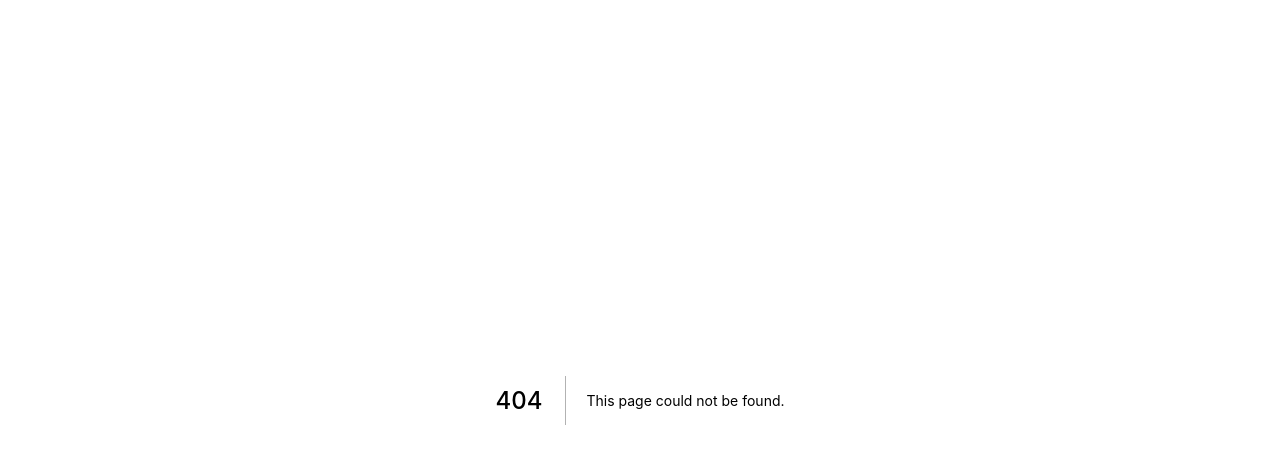
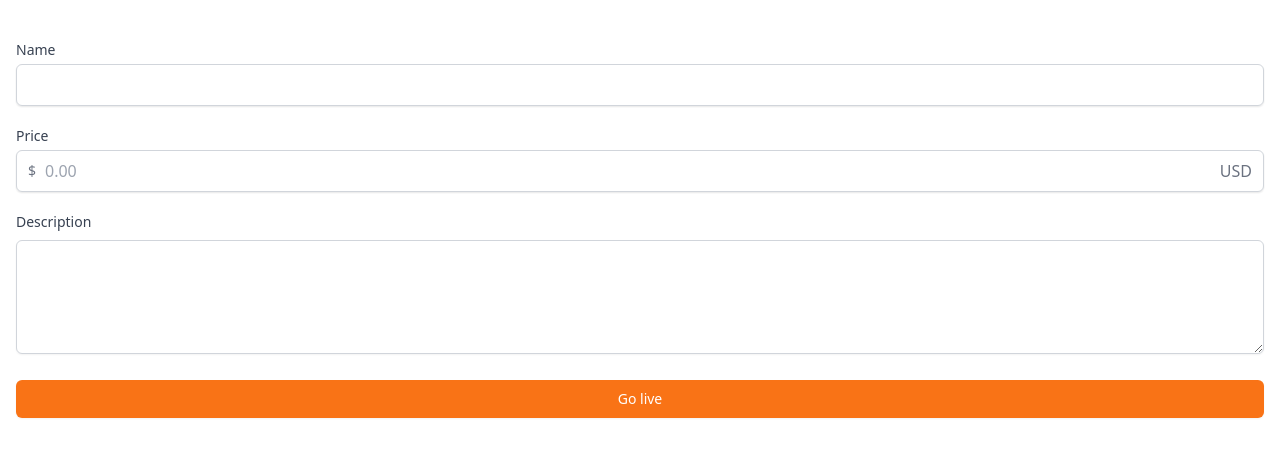
Before and after one commit to chl89828/carrot-clone, a Next.js app: page /streams/create in a window 1280 px wide. Before the commit this address had no page. Shown: the top 456 px of the page. Built offline with nearby package versions, Linux system fonts and the light colour scheme.

Commit message:
feat: live -> stream으로 이름 변경
feat: create 페이지 추가

```diff
--- a/pages/items/upload.tsx
+++ b/pages/items/upload.tsx
@@ -1,10 +1,10 @@
-import type {NextPage} from "next";
+import type { NextPage } from 'next';
 
-const Upload: NextPage = () =>{
+const Upload: NextPage = () => {
   return (
     <div className="px-4 py-16">
       <div>
-            <label className="w-full text-gray-600  hover:text-orange-500 hover:border-orange-500 flex items-center justify-center border-2 border-dashed border-gray-300 py-6 h-48 rounded-md">
+        <label className="flex h-48  w-full items-center justify-center rounded-md border-2 border-dashed border-gray-300 py-6 text-gray-600 hover:border-orange-500 hover:text-orange-500">
           <svg
             className="h-12 w-12"
             stroke="currentColor"
@@ -24,13 +24,27 @@ const Upload: NextPage = () =>{
         </label>
       </div>
       <div>
+        <label htmlFor="name">Name</label>
+        <div className="relative flex items-center rounded-md shadow-md">
+          <input
+            id="name"
+            className="flex w-full items-center rounded-md border-gray-300 placeholder-gray-400 shadow-sm focus:border-orange-500 focus:outline-none focus:ring-orange-500"
+            type="text"
+          />
+        </div>
+
         <label htmlFor="price">Price</label>
-          <div className="rounded-md shadow-md relative flex items-center">
-            <div className="absolute left-0 pl-3  justify-center pointer-events-none">
-              <span className="text-gray-500 text-sm">$</span>
+        <div className="relative flex items-center rounded-md shadow-md">
+          <div className="pointer-events-none absolute left-0  justify-center pl-3">
+            <span className="text-sm text-gray-500">$</span>
           </div>
-            <input className="w-full rounded-md pl-7 flex items-center border-gray-300 placeholder-gray-400 shadow-sm focus:border-orange-500 focus:outline-none focus:ring-orange-500" id="price" type="text" placeholder="0.00" />
-            <div className="absolute right-0 pr-3 flex items-center pointer-events-none">
+          <input
+            className="flex w-full items-center rounded-md border-gray-300 pl-7 placeholder-gray-400 shadow-sm focus:border-orange-500 focus:outline-none focus:ring-orange-500"
+            id="price"
+            type="text"
+            placeholder="0.00"
+          />
+          <div className="pointer-events-none absolute right-0 flex items-center pr-3">
             <span className="text-gray-500">USD</span>
           </div>
         </div>
@@ -38,12 +52,17 @@ const Upload: NextPage = () =>{
       <div>
         <label>Description</label>
         <div>
-            <textarea className="mt-1 shadow-sm w-full focus:ring-2 focus ring-orange-500 rounded-md border-gray-300" rows={4} />
+          <textarea
+            className="focus mt-1 w-full rounded-md border-gray-300 shadow-sm ring-orange-500 focus:ring-2"
+            rows={4}
+          />
         </div>
       </div>
-        <button className="bg-orange-500 w-full text-white py-2 rounded-md">Upload product</button>
+      <button className="w-full rounded-md bg-orange-500 py-2 text-white">
+        Upload product
+      </button>
     </div>
   );
-}
+};
 
 export default Upload;
--- a/pages/live/[id].tsx
+++ b/pages/streams/[id].tsx
@@ -1,6 +1,6 @@
 import type { NextPage } from 'next';
 
-const LiveDetail: NextPage = () => {
+const StreamDetail: NextPage = () => {
   return (
     <div className="py-10 ">
       <div className="px-4 pt-4 ">
@@ -101,4 +101,4 @@ const LiveDetail: NextPage = () => {
   );
 };
 
-export default LiveDetail;
+export default StreamDetail;
--- /dev/null
+++ b/pages/streams/create.tsx
@@ -0,0 +1,64 @@
+import type { NextPage } from 'next';
+
+const Create: NextPage = () => {
+  return (
+    <div className=" space-y-5 py-10 px-4">
+      <div>
+        <label
+          className="mb-1 block text-sm font-medium text-gray-700"
+          htmlFor="name"
+        >
+          Name
+        </label>
+        <div className="relative flex items-center  rounded-md shadow-sm">
+          <input
+            id="name"
+            type="email"
+            className="w-full appearance-none rounded-md border border-gray-300 px-3 py-2 placeholder-gray-400 shadow-sm focus:border-orange-500 focus:outline-none focus:ring-orange-500"
+            required
+          />
+        </div>
+      </div>
+      <div>
+        <label
+          className="mb-1 block text-sm font-medium text-gray-700"
+          htmlFor="price"
+        >
+          Price
+        </label>
+        <div className="relative flex items-center  rounded-md shadow-sm">
+          <div className="pointer-events-none absolute left-0 flex items-center justify-center pl-3">
+            <span className="text-sm text-gray-500">$</span>
+          </div>
+          <input
+            id="price"
+            className="w-full appearance-none rounded-md border border-gray-300 px-3 py-2 pl-7 placeholder-gray-400 shadow-sm focus:border-orange-500 focus:outline-none focus:ring-orange-500"
+            type="text"
+            placeholder="0.00"
+          />
+          <div className="pointer-events-none absolute right-0 flex items-center pr-3">
+            <span className="text-gray-500">USD</span>
+          </div>
+        </div>
+      </div>
+      <div>
+        <label
+          htmlFor="description"
+          className="mb-1 block text-sm font-medium text-gray-700"
+        >
+          Description
+        </label>
+        <textarea
+          id="description"
+          className="mt-1 w-full rounded-md border-gray-300 shadow-sm focus:border-orange-500 focus:ring-orange-500 "
+          rows={4}
+        />
+      </div>
+      <button className=" w-full rounded-md border border-transparent bg-orange-500 py-2 px-4 text-sm font-medium text-white shadow-sm hover:bg-orange-600 focus:outline-none focus:ring-2 focus:ring-orange-500 focus:ring-offset-2 ">
+        Go live
+      </button>
+    </div>
+  );
+};
+
+export default Create;
--- a/pages/live/index.tsx
+++ b/pages/streams/index.tsx
@@ -1,6 +1,6 @@
 import type { NextPage } from 'next';
 
-const Live: NextPage = () => {
+const Stream: NextPage = () => {
   return (
     <div className="divide-y-2 py-10 ">
       {[1, 2, 3, 4, 5].map((_, i) => (
@@ -29,4 +29,4 @@ const Live: NextPage = () => {
   );
 };
 
-export default Live;
+export default Stream;
```
Lines whose indentation alone changed are shown as unchanged.
